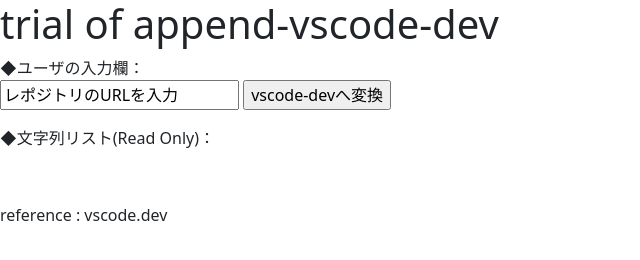
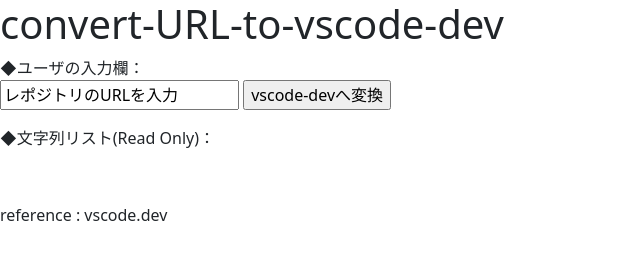
Before and after one commit to sgtao/append-vscode-dev, a plain HTML site: page docs/index.html in a window 1280 px wide. Shown: the whole page, without its empty margins (0-640 px from the left). Drawn offline with Linux system fonts and the light colour scheme.

Commit message:
update docs for rename title of contents

```diff
--- a/docs/index.html
+++ b/docs/index.html
@@ -4,14 +4,14 @@
     <meta charset="UTF-8">
     <meta http-equiv="X-UA-Compatible" content="IE=edge">
     <meta name="viewport" content="width=device-width, initial-scale=1.0">
-    <title>trial of append-vscode-dev</title>
+    <title>convert-URL-to-vscode-dev</title>
     <link rel="stylesheet" href="styles/bootstrap-reboot.min.css">
     <link rel="stylesheet" href="styles/style.css">
 </head>
 <body>
 <div class="container">
     <header>
-        <h1>trial of append-vscode-dev</h1>
+        <h1>convert-URL-to-vscode-dev</h1>
     </header>
     <main>
         <Forms>
```
